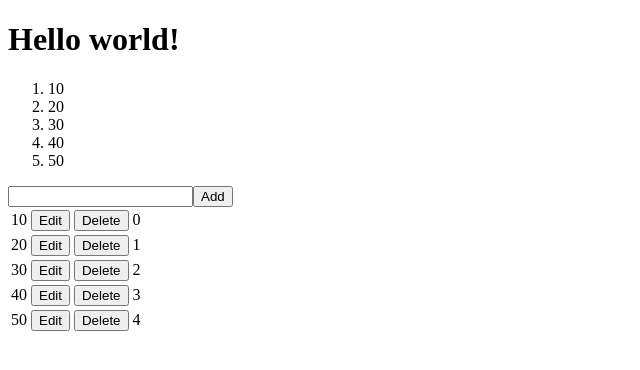
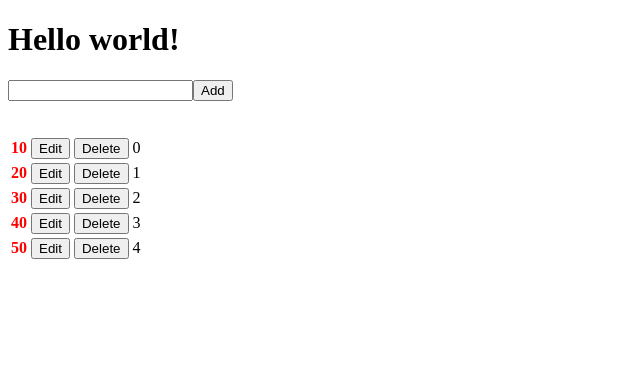
Before and after one commit to unixqnx/create-react-app, a React (Create React App) app: page / in a window 1280 px wide. Shown: the top 370 px of the page, without its empty margins (0-640 px from the left). Built offline with nearby package versions, Linux system fonts and the light colour scheme.

Commit message:
styled version

```diff
--- /dev/null
+++ b/src/components/ErrorShower.js
@@ -0,0 +1,9 @@
+import React from 'react';
+
+const ErrorShower = (props) => {
+    return <div className='error-text'>
+        <span className='error-text'>{props.error}</span>
+    </div>;
+};
+
+export default ErrorShower;
--- a/src/components/TaskAdder.js
+++ b/src/components/TaskAdder.js
@@ -5,7 +5,8 @@ class TaskAdder extends Component{
         super(props);
         this.onChangeValue = this.onChangeValue.bind(this);
         this.onAdd = this.onAdd.bind(this);
-        this.state = {value: ''};
+        this.state = {value: '',
+                      hasError: false};
     }
 
     onChangeValue(e){
@@ -13,13 +14,17 @@ class TaskAdder extends Component{
     }
 
     onAdd(e){
-        this.props.addTask(this.state.value)
-        this.setState({value: ''});
+        this.setState(()=>{
+            if(this.props.addTask(this.state.value)){
+                return {value: '', hasError: false};
+            }
+            return {hasError: true};
+        });
     }
 
     render(){
         return <div>
-            <input type='text' onChange={this.onChangeValue} value={this.state.value}/>
+            <input type='text' className={this.state.hasError ? 'error':''} onChange={this.onChangeValue} value={this.state.value}/>
             <input type='button' value='Add' onClick={this.onAdd}/>
         </div>;
     }
--- a/src/components/TaskItem.js
+++ b/src/components/TaskItem.js
@@ -5,11 +5,14 @@ class TaskItem extends Component{
     constructor(props){
         super(props);
         this.state = { editMode: false,
-                       value:this.props.task
+                       value:this.props.task,
+                       hasDone:false,
+                       hasError:false
                     };
         this.editButtonHandler = this.editButtonHandler.bind(this);
         this.deleteButtonHandler = this.deleteButtonHandler.bind(this);
         this.onChangeValue = this.onChangeValue.bind(this);
+        this.onClickTask = this.onClickTask.bind(this);
         this._calculateButton = this._calculateButton.bind(this);
     }
 
@@ -21,9 +24,16 @@ class TaskItem extends Component{
 
     editButtonHandler(e){
         if(this.state.editMode){
-            this.props.updateTask(this.state.value, this.props.index);
+            const saccess = this.props.updateTask(this.state.value, this.props.index);
+
+            if(saccess){
+                this._calculateButton();
+            }
+
+            this.setState({hasError: !saccess});
+        }else{
+            this._calculateButton();
         }
-        this._calculateButton ();
     }
 
     deleteButtonHandler(e){
@@ -39,6 +49,12 @@ class TaskItem extends Component{
 
     onChangeValue(e){
        this.setState({value:e.target.value});
+    }
+
+    onClickTask(){
+        this.setState((prevState, props) => {
+            return {hasDone: !prevState.hasDone};
+        })
     }
 
     render(){
@@ -57,8 +73,8 @@ class TaskItem extends Component{
         return <tr>
                 {
                     (this.state.editMode)
-                    ? <td><input type='text' value={this.state.value} onChange={this.onChangeValue}/> </td>
-                    : <td> <span>{this.props.task}</span></td>
+                    ? <td><input type='text' value={this.state.value} onChange={this.onChangeValue} className={this.state.hasError?'error':''}/></td>
+                    : <td onClick={this.onClickTask} className={this.state.hasDone ? 'task done-task':'task plan-task'}> <span>{this.props.task}</span></td>
                 }
 
                 <td><input onClick={this.editButtonHandler} type='button' value={editButtonValue}/></td>
--- a/src/components/ToDoListApp.js
+++ b/src/components/ToDoListApp.js
@@ -3,22 +3,43 @@ import React, {Component} from 'react';
 import List from "./List";
 import TaskList from "./TaskList";
 import TaskAdder from "./TaskAdder";
+import ErrorShower from "./ErrorShower";
 
  class ToDoListApp extends Component{
 
     constructor(props){
         super(props);
-        this.state = { List: this.props.arr };
+        this.state = { List: this.props.arr, Error:'' };
         this.updateTask = this.updateTask.bind(this);
         this.deleteTask = this.deleteTask.bind(this);
         this.addTask = this.addTask.bind(this);
+        this.getErrortext = this.getErrortext.bind(this);
     }
 
-    updateTask(value, index){
+    updateTask(task, index){
+        const error = this.getErrortext(task);
+        this.setState({Error:error});
+        if(error){
+            return false;
+        }
         this.setState(prevState =>{
-            prevState.List[index] = value;
+            prevState.List[index] = task;
             return {List: prevState.List};
         });
+        return true;
+    }
+
+    addTask(task){
+        const error = this.getErrortext(task);
+        this.setState({Error:error});
+        if(error){
+            return false;
+        }
+        this.setState((prevState, props)=>{
+            prevState.List.push(task);
+            return {List: prevState.List};
+        });
+        return true;
     }
 
     deleteTask(index){
@@ -28,19 +49,24 @@ import TaskAdder from "./TaskAdder";
         });
     }
 
-    addTask(task){
-        this.setState((prevState, props)=>{
-            prevState.List.push(task);
-            return {List: prevState.List};
-        });
+    getErrortext(value){
+        if(!(this.state.List.indexOf(value) == -1)){
+            return 'TASK ALREADY EXISTS!';
+        }
+        if(!value){
+            return 'PLEASE ENTER TASK!';
+        }
+        return null;
     }
+
 
     render(){
         return <div>
             <h1>Hello world!</h1>
-            <List arr={this.props.arr}></List>
-            <TaskAdder List={this.state.List} addTask={this.addTask}/>
-            <TaskList List={this.state.List} updateTask={this.updateTask} deleteTask={this.deleteTask}/>
+            {/* <List arr={this.props.arr}></List> */}
+            <TaskAdder List={this.state.List} error={this.state.Error} addTask={this.addTask} repeatValueValidator={this.repeatValueValidator}/>
+            <ErrorShower error={this.state.Error}/>
+            <TaskList List={this.state.List} error={this.state.Error} updateTask={this.updateTask} deleteTask={this.deleteTask} repeatValueValidator={this.repeatValueValidator}/>
         </div>;
     }
 };
--- /dev/null
+++ b/src/css/main.css
@@ -0,0 +1,25 @@
+
+.task{
+    font-weight:bold;
+    cursor: pointer;
+}
+
+.done-task{
+    color:green;
+}
+
+.plan-task{
+    color:red;
+}
+
+.error{
+    border:2px solid red;
+}
+
+.error-text{
+    color:red;
+    text-transform: uppercase;
+    font-size: 16px;
+    display:inline-block;
+    height:30px;
+}
--- a/src/index.js
+++ b/src/index.js
@@ -2,7 +2,9 @@ import React from 'react';
 import ReactDom from 'react-dom';
 import ToDoListApp from './components/ToDoListApp';
 
-const arr = [10,20,30,40,50];
+import './css/main.css';
+
+const arr = ['10','20','30','40','50'];
 
 
 ReactDom.render(<ToDoListApp arr={arr}/>, document.getElementById('root'))
```
